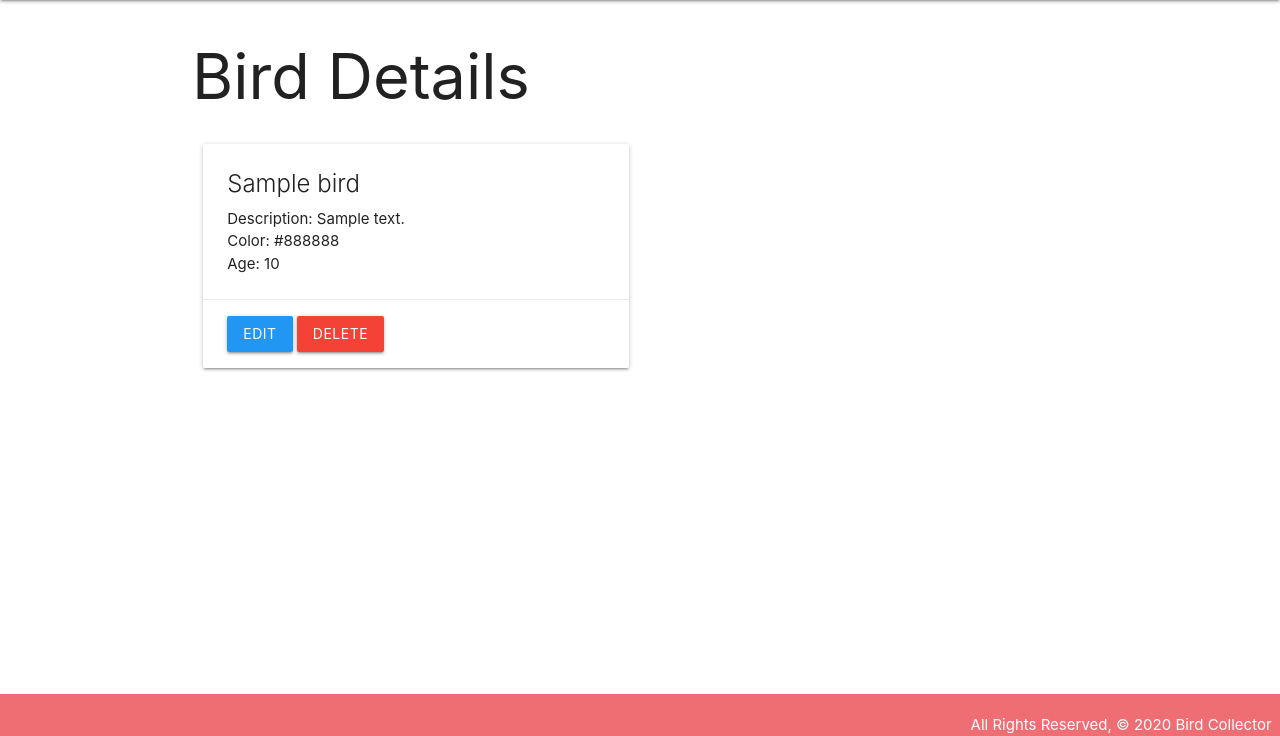
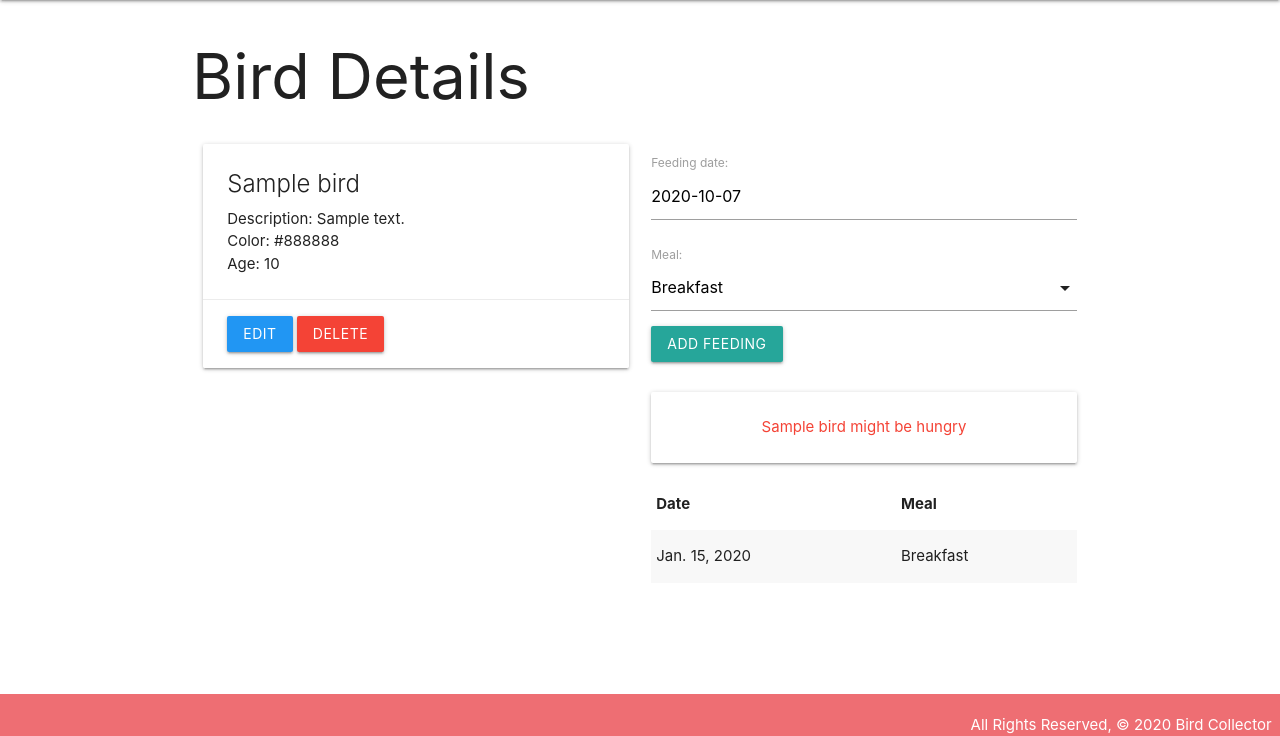
Before and after one commit to khadkabinay/birdcollector, a Django app: page /birds/1/ in a window 1280 px wide. Shown: the part 64-800 px from the top of the page. Run offline with Django 3.2, Linux system fonts and the light colour scheme; tables that the repository leaves empty hold one stand-in row (values such as "Sample post").

Commit message:
adds feeding details and scripts on detail.html

```diff
--- a/main_app/forms.py
+++ b/main_app/forms.py
@@ -1,8 +1,14 @@
 from django.forms import ModelForm
-from .models import Bird
+from .models import Bird , Feeding
 
 
 class Bird_Form(ModelForm):
     class Meta:
         model = Bird
         fields = ['name', 'description', 'color', 'age']
+
+
+class Feeding_Form(ModelForm):
+    class Meta:
+        model = Feeding
+        fields = ['date', 'meal']
--- a/main_app/models.py
+++ b/main_app/models.py
@@ -1,4 +1,6 @@
 from django.db import models
+from datetime import date
+from django.urls import reverse
 
 # Create your models here.
 
@@ -15,6 +17,9 @@ class Bird(models.Model):
     description  = models.TextField(max_length=300)
     color = models.CharField(max_length=100)
     age = models.IntegerField()
+
+    def fed_for_today(self):
+        return self.feeding_set.filter(date=date.today()).count() >= len(MEALS)
 
 
     def __str__(self):
@@ -39,3 +44,7 @@ class Feeding(models.Model):
     def __str__(self):
     # Nice method for obtaining the friendly value of a Field.choice
         return f"{self.get_meal_display()} on {self.date}"
+
+
+    class Meta:
+        ordering = ['-date']
--- a/main_app/templates/base.html
+++ b/main_app/templates/base.html
@@ -9,6 +9,8 @@
   <title>Bird Collector</title>
   <link rel="stylesheet" href="https://cdnjs.cloudflare.com/ajax/libs/materialize/1.0.0/css/materialize.min.css">
   <link rel="stylesheet" type="text/css" href="{% static 'css/style.css' %}">
+   <script src="https://cdnjs.cloudflare.com/ajax/libs/materialize/1.0.0/js/materialize.min.js"></script>
+
 </head>
 <body>
   <header class="navbar-fixed">
--- a/main_app/templates/birds/detail.html
+++ b/main_app/templates/birds/detail.html
@@ -29,8 +29,60 @@
 
     <div class="col s6">
 
+
+            <form action="{% url 'add_feeding' bird.id %}" method="POST">
+            {% csrf_token %}
+            {{ feeding_form.as_p }}
+            <input type="submit" class="btn" value="Add Feeding">
+        </form>
+
+         <br>
+        {% if bird.fed_for_today %}
+          <div class="card-panel teal-text center-align">{{bird.name}} has been fed all meals for today</div>
+        {% else %}
+          <div class="card-panel red-text center-align">{{bird.name}} might be hungry</div>
+        {% endif %}
+
+
+
+
+        <table class="striped">
+            <thead>
+                <tr>
+                    <th>Date</th>
+                    <th>Meal</th>
+                </tr>
+            </thead>
+            <tbody>
+                {% for feeding in bird.feeding_set.all %}
+                    <tr>
+                        <td>{{feeding.date}}</td>
+                        <td>{{feeding.get_meal_display}}</td>
+                    </tr>
+                {% endfor %}
+            </tbody>
+        </table>
+
+
+
+
     </div>
 </div>
 
 
+
+<script>
+    const dateEl = document.getElementById('id_date');
+    M.Datepicker.init(dateEl, {
+        format: 'yyyy-mm-dd',
+        defaultDate: new Date(),
+        setDefaultDate: true,
+        autoClose: true,
+    })
+
+    const selectEl = document.getElementById('id_meal');
+    M.FormSelect.init(selectEl);
+</script>
+
+
 {% endblock %}
--- a/main_app/urls.py
+++ b/main_app/urls.py
@@ -8,5 +8,6 @@ urlpatterns = [
     path('birds/<int:bird_id>/', views.birds_detail, name='detail'),
     path('birds/<int:bird_id>/delete/', views.birds_delete, name='birds_delete'),
     path('birds/<int:bird_id>/edit/', views.birds_edit, name='birds_edit'),
+    path('birds/<int:bird_id>/add_feeding/', views.add_feeding, name='add_feeding'),
 
 ]
--- a/main_app/views.py
+++ b/main_app/views.py
@@ -2,7 +2,7 @@
 from django.shortcuts import render, redirect
 from django.http import HttpResponse
 from .models import Bird
-from .forms import Bird_Form
+from .forms import Bird_Form, Feeding_Form
 
 
 # Create your views here.
@@ -34,7 +34,8 @@ def birds_index(request):
 # show
 def birds_detail(request,bird_id):
     bird = Bird.objects.get(id=bird_id)
-    return render(request, 'birds/detail.html',{'bird':bird})
+    feeding_form = Feeding_Form()
+    return render(request, 'birds/detail.html',{'bird':bird, 'feeding_form': feeding_form})
 
 
 # edit && update
@@ -60,3 +61,12 @@ def birds_edit(request, bird_id):
 def birds_delete(request, bird_id):
     Bird.objects.get(id=bird_id).delete()
     return redirect("birds_index")
+
+
+def add_feeding(request, bird_id):
+  feeding_form = Feeding_Form(request.POST)
+  if feeding_form.is_valid():
+    new_feeding = feeding_form.save(commit=False)
+    new_feeding.bird_id = bird_id
+    new_feeding.save()
+  return redirect('detail', bird_id = bird_id)
```
